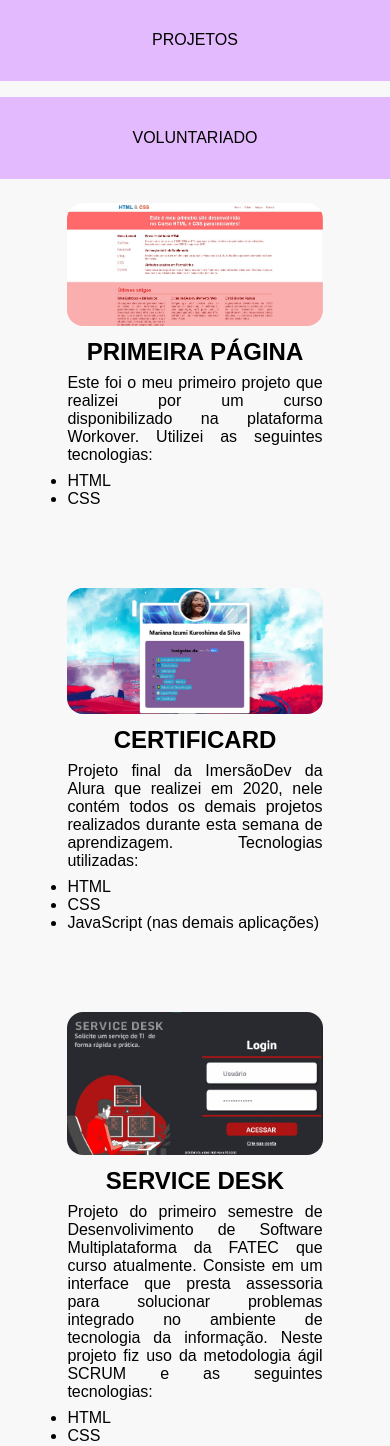
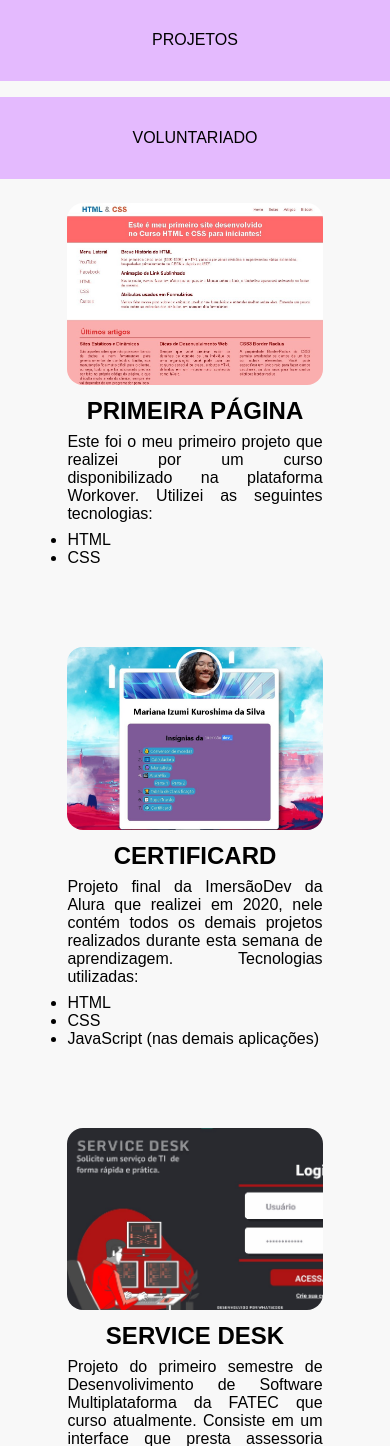
Before and after one commit to MariMiks/portfolio, a Flask app: page /projetos in a window 390 px wide. Shown: the part 361-1807 px from the top of the page. Run offline with Flask 2, Linux system fonts and the light colour scheme.

Commit message:
Adicionando imagens responsivas

```diff
--- a/src/templates/projeto.html
+++ b/src/templates/projeto.html
@@ -32,7 +32,10 @@
 
          <div class="texto">
             <a href="https://github.com/MariMiks/html-css-workover">
-               <img src="../static/img/primeira-pagina.jpg" alt="primeira página">
+               <picture>
+                  <source media="(max-width: 660px)" srcset="../static/img/primeira-pagina_pq.jpg">
+                  <img src="../static/img/primeira-pagina.jpg" alt="primeira página">
+               </picture>
             </a>
             <h1>PRIMEIRA PÁGINA</h1>
             <p>
@@ -47,7 +50,10 @@
 
          <div class="texto">
             <a href="https://github.com/MariMiks/imersaodev-codepen/tree/main/imersaodev-certificard-alura/certificardalura">
-               <img src="../static/img/certificard.jpg" alt="certificard">
+               <picture>
+                  <source media="(max-width: 660px)" srcset="../static/img/certificard_pq.jpg">
+                  <img src="../static/img/certificard.jpg" alt="certificard">
+               </picture>
             </a>
 
             <h1>CERTIFICARD</h1>
@@ -63,7 +69,10 @@
 
          <div class="texto">
             <a href="https://github.com/whatscodeg3/API-DSM-ServiceDesk">
-               <img src="../static/img/api1.jpg" alt="Service Desk">
+               <picture>
+                  <source media="(max-width: 660px)" srcset="../static/img/api1_pq.jpg">
+                  <img src="../static/img/api1.jpg" alt="Service Desk">
+               </picture>
             </a>
 
             <h1>SERVICE DESK</h1>
```
Also changed, not shown: src/static/img/api1_pq.jpg (added), src/static/img/certificard_pq.jpg (added), src/static/img/primeira-pagina_pq.jpg (added).
